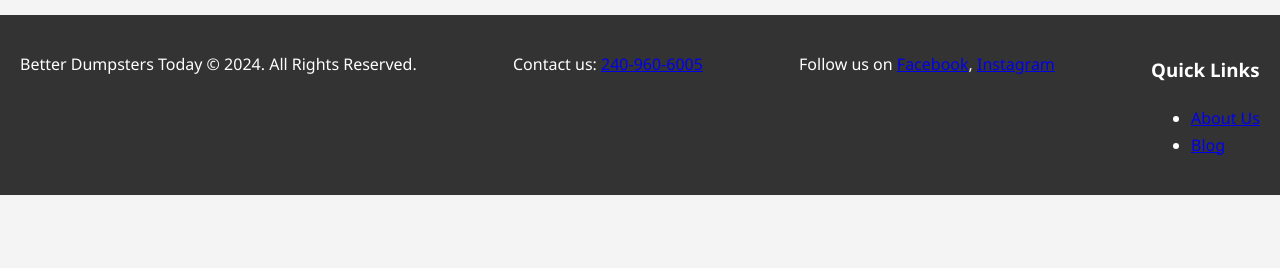
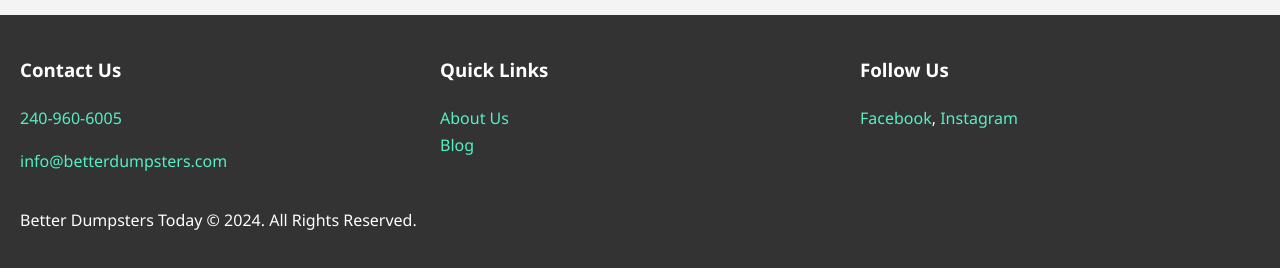
Before and after one commit to josecescobar/better-dumpsters-today, a plain HTML site: page contact.html in a window 1280 px wide. Shown: the part 826-1094 px from the top of the page. Before the commit the page ends 1021 px from the top, so only its background shows below. Drawn offline with Linux system fonts and the light colour scheme.

Commit message:
Update contact.html for enhanced accessibility: Updated the contact page to improve form accessibility and ensure better user experience for visitors of better-dumpsters-today.

```diff
--- a/contact.html
+++ b/contact.html
@@ -7,7 +7,7 @@
     <title>Contact & Scheduling - Better Dumpsters Today</title>
     <meta name="description" content="Get in touch or schedule your dumpster, excavation, or hauling service with Better Dumpsters Today. We're here to help!">
     <link rel="stylesheet" href="css/style.css">
-    <script src="https://kit.fontawesome.com/yourkitcode.js" crossorigin="anonymous"></script>
+    <script src="https://kit.fontawesome.com/yourkitcode.js" crossorigin="anonymous" defer></script>
 </head>
 
 <body>
@@ -16,7 +16,7 @@
     <div class="logo">
         <img src="img/dumpster-logo.jpg" alt="Better Dumpsters Today Logo for waste management services">
     </div>
-    <button class="menu-toggle">☰</button>
+    <button class="menu-toggle" aria-label="Toggle menu">☰</button>
     <nav>
         <a href="index.html" class="nav-link"><i class="fas fa-home"></i> Home</a>
         <a href="services.html" class="nav-link">Services & Pricing</a>
@@ -29,7 +29,7 @@
     <h2>Contact & Scheduling</h2>
     <div class="contact-container">
         <div class="contact-form">
-            <form id="contact-form" action="#" method="post">
+            <form id="contact-form" action="submit_form.php" method="post">
                 <label for="name">Name:</label>
                 <input type="text" id="name" name="name" required aria-required="true"><br><br>
                 <label for="phone">Phone:</label>
@@ -70,24 +70,31 @@
     </div>
 </section>
 
-<!-- Footer -->
+<!-- Enhanced Footer -->
 <footer>
     <div class="footer-content">
-        <p>Better Dumpsters Today © 2024. All Rights Reserved.</p>
-        <p>Contact us: <a href="tel:240-960-6005">240-960-6005</a></p>
-        <p>Follow us on <a href="#">Facebook</a>, <a href="#">Instagram</a></p>
-        <div class="quick-links">
+        <div class="footer-section">
+            <h3>Contact Us</h3>
+            <p><a href="tel:240-960-6005">240-960-6005</a></p>
+            <p><a href="mailto:info@betterdumpsters.com">info@betterdumpsters.com</a></p>
+        </div>
+        <div class="footer-section">
             <h3>Quick Links</h3>
             <ul>
                 <li><a href="about.html">About Us</a></li>
                 <li><a href="blog.html">Blog</a></li>
             </ul>
         </div>
+        <div class="footer-section">
+            <h3>Follow Us</h3>
+            <p><a href="#" aria-label="Facebook">Facebook</a>, <a href="#" aria-label="Instagram">Instagram</a></p>
+        </div>
     </div>
+    <p class="copyright">Better Dumpsters Today © 2024. All Rights Reserved.</p>
 </footer>
 
 <!-- Scripts -->
-<script src="js/app.js"></script>
+<script src="js/app.js" defer></script>
 </body>
 
 </html>
```
